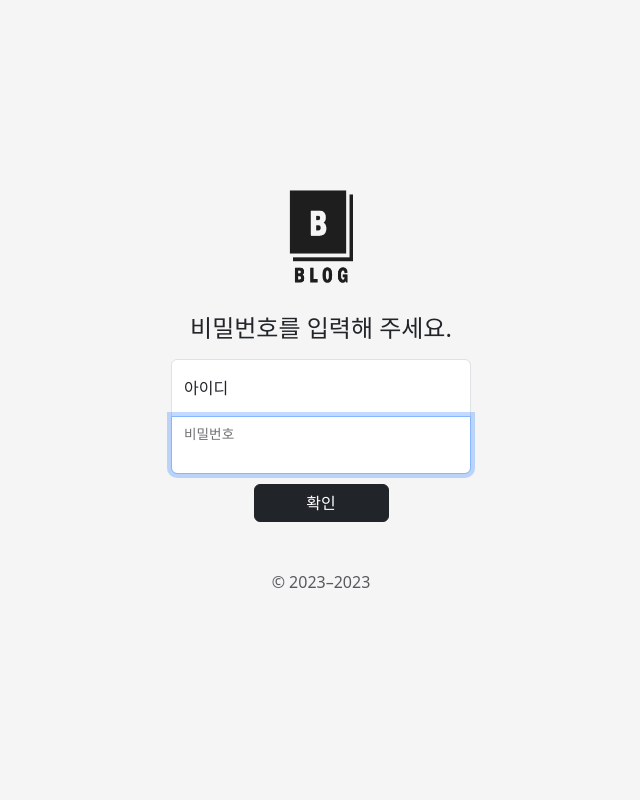
After one commit to rnjswo9578/Toy_project, a Flask app: page /checkpassword in a window 1280 px wide. The commit adds this page. Shown: the whole page, without its empty margins (319-959 px from the left). Run offline with Flask 3, Linux system fonts and the light colour scheme; some libraries are stand-ins or nearby versions.

Commit message:
23.3.30 수정본

```diff
--- a/app.py
+++ b/app.py
@@ -35,6 +35,7 @@ def myinfo_get():
     # myinfo = list(db.users.find({},{'_id':False}))
     # print(myinfo)
     # return jsonify({'result':myinfo})
+
 @app.route("/myinfo/update", methods=["POST"])
 def myinfo_put():
     token_receive = request.cookies.get('mytoken')
@@ -49,6 +50,7 @@ def myinfo_put():
         return render_template('index.html')
     except jwt.exceptions.DecodeError:
         return render_template('index.html')
+
 # 회원가입
 @app.route('/sign_up/save', methods=['POST'])
 def sign_up():
@@ -132,16 +134,26 @@ def board_get():
 
 @app.route("/board/save", methods=["POST"])
 def save_post():
+    token_receive = request.cookies.get('mytoken')
     title_receive = request.form["title_give"]
     content_receive = request.form["content_give"]
+    now = datetime.now()
 
-    doc = {
-        'title': title_receive,
-        'content': content_receive
-    }
-
-    db.board.insert_one(doc)
-    return jsonify({'msg':'작성 완료!'})
+    try:
+        payload = jwt.decode(token_receive, SECRET_KEY, algorithms=['HS256'])
+        doc = {
+            'title': title_receive,
+            'content': content_receive,
+            'id': payload['id'],
+            'date': now.date(),
+            'time': now.time()
+        }
+        db.board.insert_one(doc)
+        return jsonify({'msg':'작성 완료!'})
+    except jwt.ExpiredSignatureError:
+        return jsonify({'msg':'저장 실패!'})
+    except jwt.exceptions.DecodeError:
+        return jsonify({'msg':'저장 실패!'})
 
 
 # 이부분이 동작하게 되는데
@@ -177,6 +189,10 @@ def myinfo():
 def mypage():
     return render_template('mypage.html')
 
+@app.route('/checkpassword')
+def checkpassword():
+    return render_template('checkpassword.html')
+
 
 @app.route('/decodeName', methods=["GET"])
 def decodeName():
--- /dev/null
+++ b/templates/checkpassword.html
@@ -0,0 +1,124 @@
+<!doctype html>
+<html lang="en" data-bs-theme="auto">
+
+<head>
+    <meta charset="utf-8">
+    <meta name="viewport" content="width=device-width, initial-scale=1">
+    <meta name="description" content="">
+    <meta name="author" content="Mark Otto, Jacob Thornton, and Bootstrap contributors">
+    <meta name="generator" content="Hugo 0.111.3">
+    <script src="https://ajax.googleapis.com/ajax/libs/jquery/3.5.1/jquery.min.js"></script>
+
+    <title>비밀번호 확인</title>
+
+    <link href="{{ url_for('static', filename='css/bootstrap.min.css') }}" rel="stylesheet">
+
+    <style>
+        .btn-group{
+        width: 135px;
+        }
+        html,
+        body {
+            height: 100%;
+        }
+
+        body {
+            display: flex;
+            align-items: center;
+            padding-top: 40px;
+            padding-bottom: 40px;
+            background-color: #f5f5f5;
+        }
+
+        .form-signin {
+            max-width: 330px;
+            padding: 15px;
+        }
+
+        .form-signin .form-floating:focus-within {
+            z-index: 2;
+        }
+
+        .form-signin input[type="ID"] {
+            margin-bottom: -1px;
+            border-bottom-right-radius: 0;
+            border-bottom-left-radius: 0;
+        }
+
+        .form-signin input[type="password"] {
+            margin-bottom: 10px;
+            border-top-left-radius: 0;
+            border-top-right-radius: 0;
+        }
+
+    </style>
+    <script>
+        $(document).ready(function () {
+            fetch('/decodeName').then((res) => res.json()).then((data) => {
+                console.log(data['result'])
+                $("#input-username").attr('value',data['result']);
+            })
+        });
+
+        function sign_in() {
+            var id = document.getElementById('input-username').value;
+            var pw = document.getElementById('input-password').value;
+
+
+            if(id == ""){
+                alert("아이디를 입력해주세요.");
+                return false;
+            }
+
+            if(pw == ""){
+                alert("비밀번호를 입력해주세요.");
+                return false;
+            }if(pw.length < 6) {
+                alert('비밀번호는 6자 이상이어야 합니다.');
+                return false;
+            }
+
+            let formData = new FormData();
+            formData.append("username_give", id);
+            formData.append("password_give", pw);
+            fetch('/sign_in', { method: "POST", body: formData, }).then((res) => res.json()).then((data) => {
+                console.log(data['result'])
+                if (data['result'] == 'success') {
+                    window.location.replace("/myinfo")
+                } else {
+                    alert("인증실패")
+                }
+            });
+        }
+        function setCookie(key, value, expiredays) {
+            let todayDate = new Date();
+            todayDate.setDate(todayDate.getDate() + expiredays);
+            document.cookie = key + "=" + escape(value) + "; path=/; expires=" + todayDate.toGMTString() + ";";
+        }
+    </script>
+</head>
+
+<body class="text-center">
+    <main class="form-signin w-100 m-auto">
+        <form>
+            <img class="mb-4" src="{{ url_for('static', filename='image/bolg.png') }}" alt="" width="65" height="100">
+            <h1 class="h4 mb-3 fw-normal">비밀번호를 입력해 주세요.</h1>
+
+            <div class="form-floating">
+                <input type="ID" class="form-control" id="input-username" placeholder="ID">
+                <label for="floatingInput">아이디</label>
+            </div>
+            <div class="form-floating">
+                <input type="password" class="form-control" id="input-password" placeholder="Password" autofocus>
+                <label for="floatingPassword">비밀번호</label>
+            </div>
+
+            <div class="btn-group">
+                <button type="button" class="w-100 btn btn-dark" type="submit" onclick="sign_in()">확인</button>
+            </div>
+            <p class="mt-5 mb-3 text-body-secondary">&copy; 2023–2023</p>
+        </form>
+    </main>
+</body>
+
+</html>
--- a/templates/home.html
+++ b/templates/home.html
@@ -106,10 +106,7 @@
                                 <a class="nav-link" href="/mypage">내 글</a>
                               </li>
                               <li class="nav-item">
-                                <a class="nav-link" href="#">시리즈</a>
-                              </li>
-                              <li class="nav-item">
-                                <a class="nav-link" href="../myinfo">내 프로필</a>
+                                <a class="nav-link" href="../checkpassword">내 프로필</a>
                               </li>
                               `
               $("#nav-items").append(temp_html)
```
